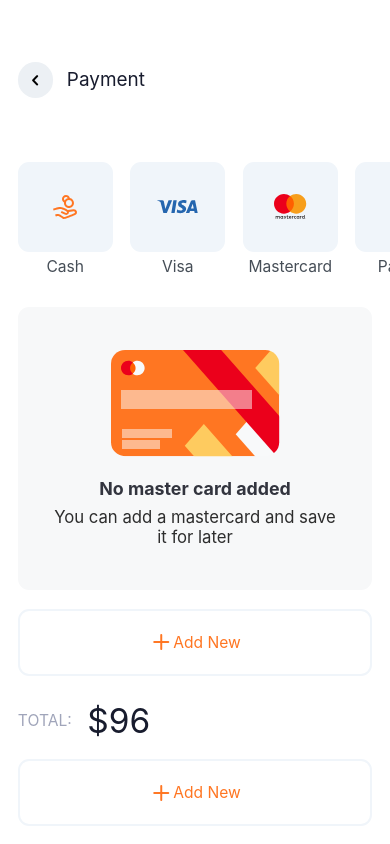
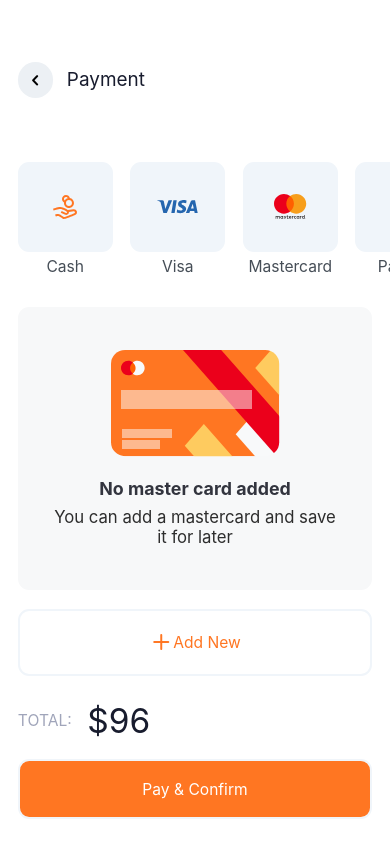
Before and after one commit to SaintClever/React-Native---Mastery, a React Native app: screen / in a window 390 px wide. Built offline with nearby package versions, Linux system fonts and the light colour scheme.

Commit message:
Update AddButton component with props

```diff
--- a/src/components/AddButton.tsx
+++ b/src/components/AddButton.tsx
@@ -1,14 +1,20 @@
 import { View, Text, TouchableOpacity, StyleSheet } from "react-native";
 import { s, vs } from "react-native-size-matters";
-import Feather from "@expo/vector-icons/Feather";
+import React, { FC } from "react";
 
-const AddButton = () => {
+interface AddButtonProps {
+  bgColor: string;
+  icon?: React.ReactNode;
+  title: React.ReactNode;
+}
+
+const AddButton: FC<AddButtonProps> = ({ bgColor, icon, title }) => {
   return (
     <TouchableOpacity
       style={{
         borderColor: "#F0F5FA",
         borderWidth: s(2),
-        backgroundColor: "#FFF",
+        backgroundColor: bgColor,
         borderRadius: s(10),
         paddingVertical: vs(15),
         justifyContent: "center",
@@ -17,8 +23,7 @@ const AddButton = () => {
         marginTop: vs(15),
       }}
     >
-      <Feather name="plus" size={24} color="#FF7622" />
-      <Text style={{ color: "#FF7622", fontSize: s(14) }}>Add New</Text>
+      {icon} {title}
     </TouchableOpacity>
   );
 };
--- a/src/screens/PaymentScreen.tsx
+++ b/src/screens/PaymentScreen.tsx
@@ -4,6 +4,7 @@ import BackButton from "../components/BackButton";
 import PaymentList from "../components/PaymentList";
 import BankCardBox from "../components/BankCardBox";
 import AddButton from "../components/AddButton";
+import Feather from "@expo/vector-icons/Feather";
 
 const PaymentScreen = () => {
   return (
@@ -30,7 +31,13 @@ const PaymentScreen = () => {
       <PaymentList />
       <View style={{ paddingHorizontal: s(16) }}>
         <BankCardBox />
-        <AddButton />
+        <AddButton
+          bgColor="#FFF"
+          icon={<Feather name="plus" size={24} color="#FF7622" />}
+          title={
+            <Text style={{ color: "#FF7622", fontSize: s(14) }}>Add New</Text>
+          }
+        />
         <View
           style={{
             flexDirection: "row",
@@ -58,7 +65,14 @@ const PaymentScreen = () => {
             $96
           </Text>
         </View>
-        <AddButton />
+        <AddButton
+          bgColor="#FF7622"
+          title={
+            <Text style={{ color: "#FFFFFF", fontSize: s(14) }}>
+              Pay & Confirm
+            </Text>
+          }
+        />
       </View>
     </View>
   );
```
